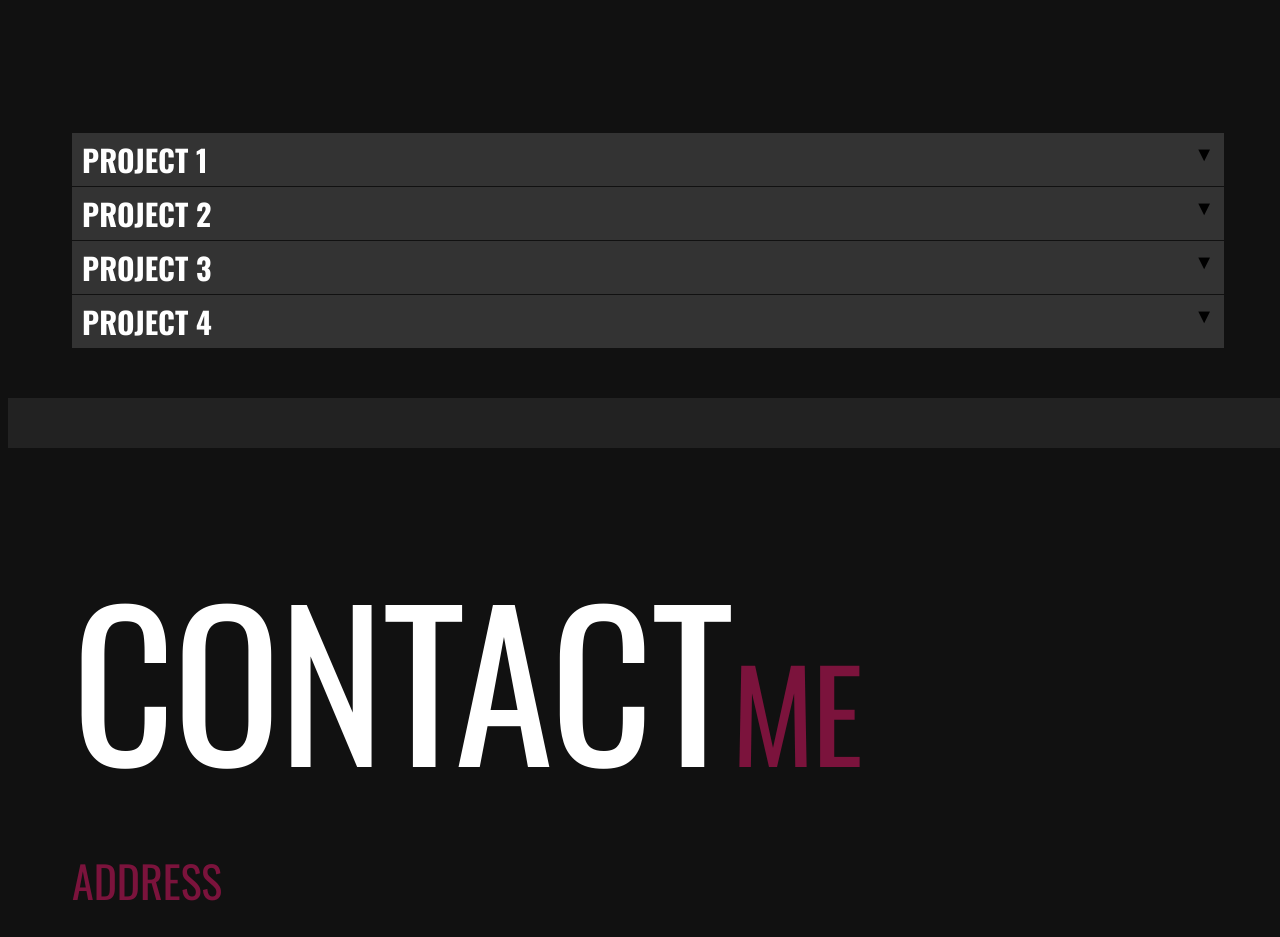
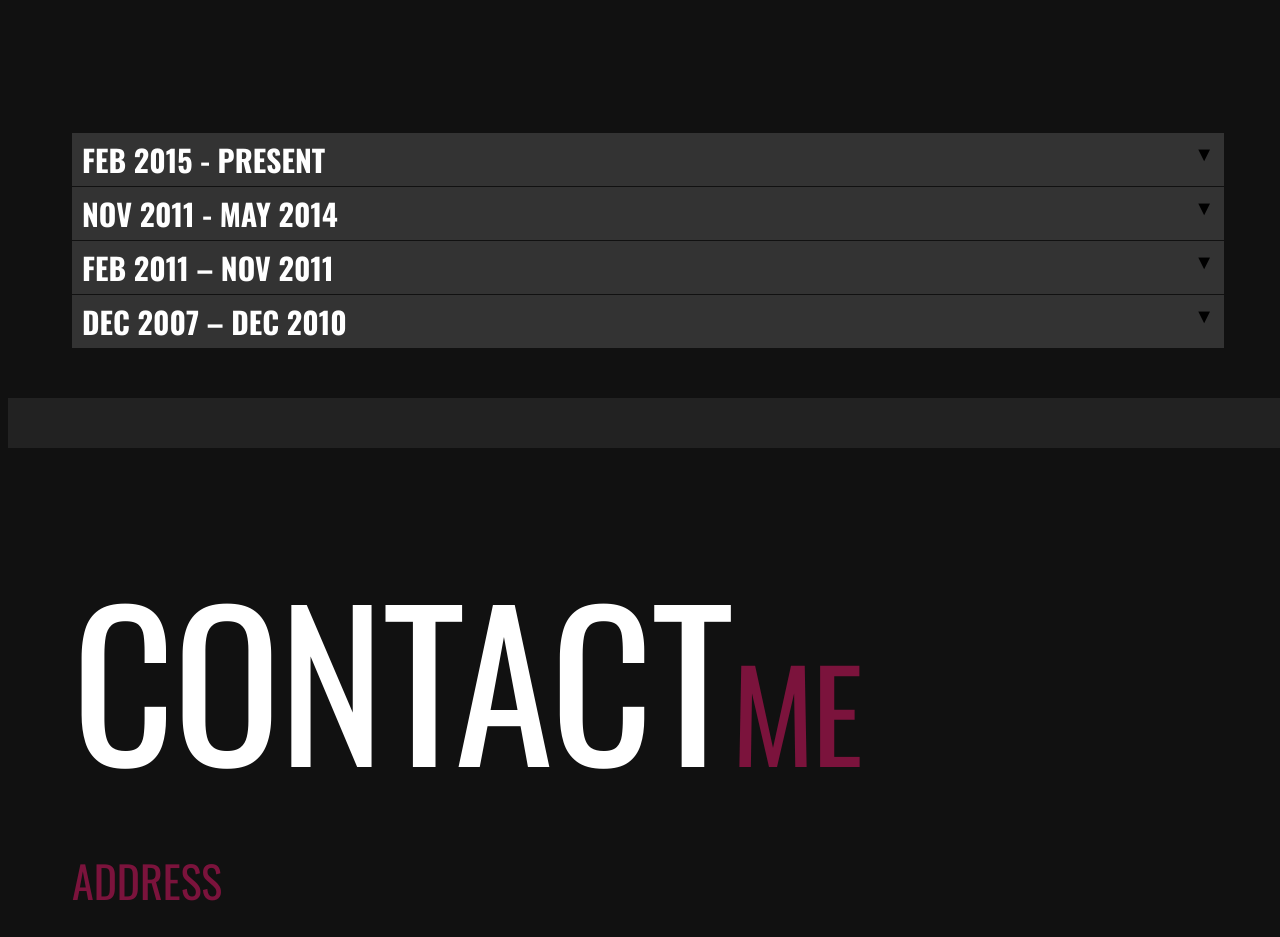
Before and after one commit to ask4nitya/ask4nitya.github.io, a plain HTML site: page index.html in a window 1280 px wide. Shown: the part 3440-4377 px from the top of the page. Drawn offline with nearby package versions, Linux system fonts and the light colour scheme; some packages are replaced by stand-ins of ours.

Commit message:
Update index.html

```diff
--- a/index.html
+++ b/index.html
@@ -183,9 +183,9 @@
 		<h1><span>Work</span><br/>Experience</h1>
 		<div class="workWrap">
 		<div class="accordion">
-			<h3><span class="accstyle"><span class="point">&#x25BC</span>Project 1</span></h3>
+			<h3><span class="accstyle"><span class="point">&#x25BC</span>Feb 2015 - Present</span></h3>
 			<div class="proj-details">
-				<h4 class="skill">INFOOBJECTS, SANTA CLARA, CA, &nbsp; Feb 2015 - Present</h4>
+				<h4 class="skill">INFO OBJECTS, SANTA CLARA, CA, &nbsp; Feb 2015 - Present</h4>
 				<p class="skill">	Role : Web Developer Intern</p>
 				<p>
 					<ul>
@@ -202,7 +202,7 @@
 					</ul>
 				</p>
 			</div>
-			<h3><span class="accstyle"><span class="point">&#x25BC</span> Project 2</span></h3>
+			<h3><span class="accstyle"><span class="point">&#x25BC</span>Nov 2011 - May 2014</span></h3>
 			<div class="proj-details">
 				<h4 class="skill">INFOSYS TECHNOLOGIES LTD, Pune, India, &nbsp; Nov 2011 - May 2014</h4>
 				<p class="skill">	Role : Technology Analyst</p>
@@ -218,7 +218,7 @@
 					</ul>
 				</p>
 			</div>
-			<h3><span class="accstyle"><span class="point">&#x25BC</span> Project 3</span></h3>
+			<h3><span class="accstyle"><span class="point">&#x25BC</span> Feb 2011 – Nov 2011</span></h3>
 			<div class="proj-details">
 				<h4 class="skill">WIPRO TECHNOLOGIES LTD, Pune, India, &nbsp; Feb 2011 – Nov 2011</h4>
 				<p class="skill">Role : Senior Software Engineer, as POC</p>
@@ -233,7 +233,7 @@
 					</ul>
 				</p>
 			</div>
-			<h3><span class="accstyle"><span class="point">&#x25BC</span> Project 4</span></h3>
+			<h3><span class="accstyle"><span class="point">&#x25BC</span> Dec 2007 – Dec 2010</span></h3>
 			<div class="proj-details">
 				<h4 class="skill">COGNIZANT TECHNOLOGIES LTD, Pune, India, &nbsp; Dec 2007 – Dec 2010</h4>
 					<p class="skill">Role : Program Analyst, as POC</p>
```
